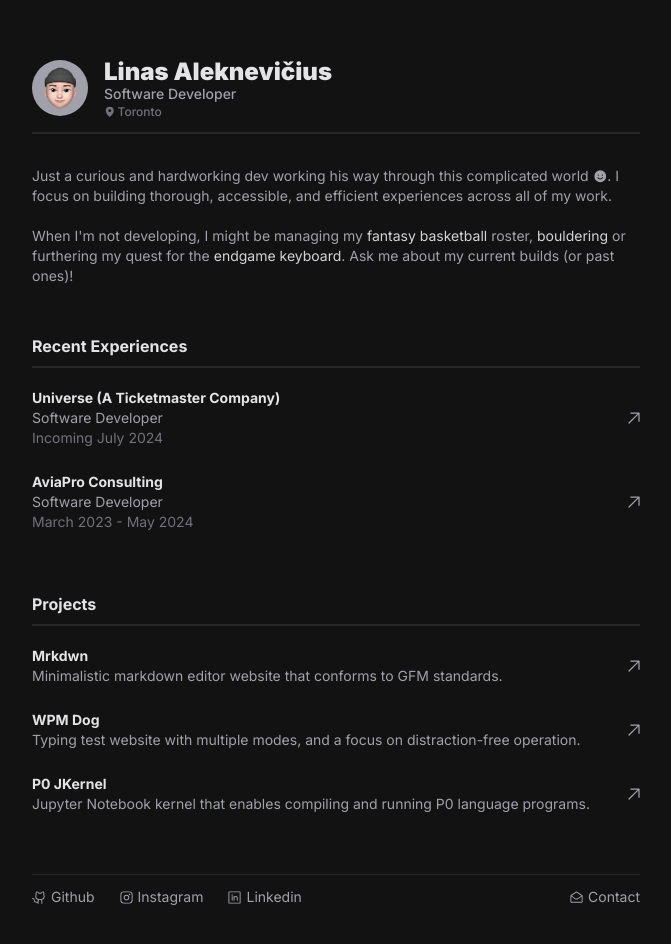
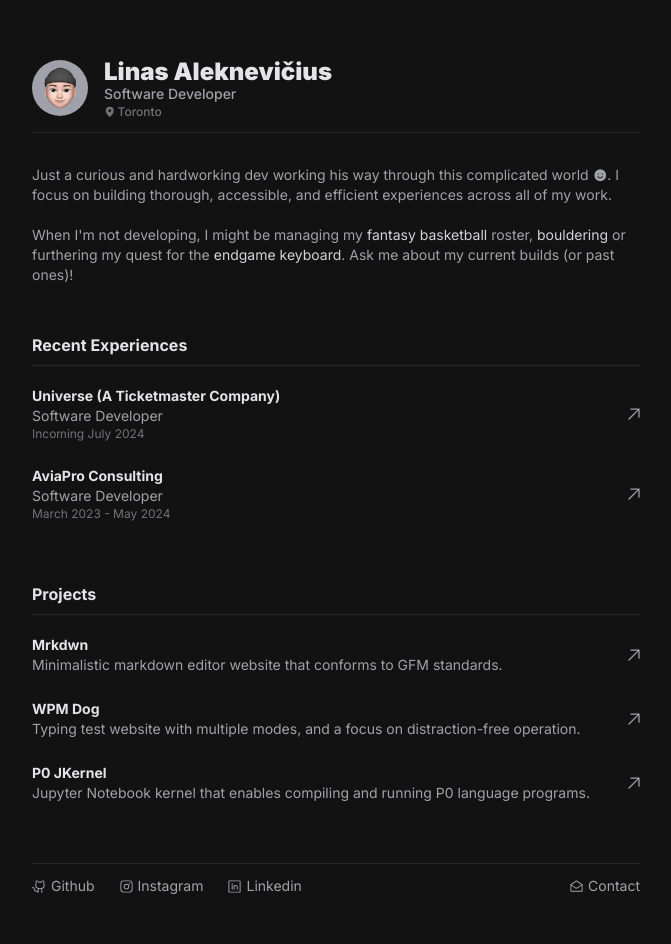
Before and after one commit to bzap/aleknev_dev_v4, a Next.js app: page / in a window 1280 px wide. Shown: the top 944 px of the page, without its empty margins (304-975 px from the left). Built offline with nearby package versions, Linux system fonts and the light colour scheme.

Commit message:
changes to border width and font spacing

```diff
--- a/src/app/components/Header.tsx
+++ b/src/app/components/Header.tsx
@@ -3,7 +3,7 @@ import { MapPin } from "@phosphor-icons/react/dist/ssr/MapPin";
 
 const Header = () => {
     return (
-        <div className="animate-slidein [--slidein-delay:0ms] opacity-0 flex w-full items-center border-b-zinc-800 border-b-[2px] pb-3">
+        <div className="animate-slidein [--slidein-delay:0ms] opacity-0 flex w-full items-center border-b-zinc-800 border-b-[1px] pb-3">
             <div className="flex flex-row items-center justify-center">
                 <div className="relative h-14 w-14 rounded-full mr-4 active:scale-95 cursor-pointer">
                     <Image
--- a/src/app/components/experience/Experience.tsx
+++ b/src/app/components/experience/Experience.tsx
@@ -4,7 +4,7 @@ import ExperienceCard from "./ExperienceCard";
 const Experience = () => {
     return (
         <div className="animate-slidein [--slidein-delay:300ms] opacity-0 w-full">
-            <div className="text-zinc-200 text-md font-bold pb-2 border-b-zinc-800 border-b-[2px] pt-4">
+            <div className="text-zinc-200 text-md font-bold pb-2 border-b-zinc-800 border-b-[1px] pt-4">
                 Recent Experiences
             </div>
             <div className="text-white pt-2 flex justify-center w-full flex-col">
--- a/src/app/components/experience/ExperienceCard.tsx
+++ b/src/app/components/experience/ExperienceCard.tsx
@@ -20,7 +20,7 @@ const ExperienceCard = ({
                     <div className="flex flex-col">
                         <div className="font-bold">{workplace}</div>
                         <div className="text-zinc-400">{title}</div>
-                        <div className="text-zinc-500">{duration}</div>
+                        <div className="text-zinc-500 text-xs">{duration}</div>
                     </div>
                     <div className="md:group-hover:rotate-45 transition pl-2">
                         <ArrowUpRight size={20} fill="#a1a1aa" />
--- a/src/app/components/projects/Projects.tsx
+++ b/src/app/components/projects/Projects.tsx
@@ -4,7 +4,7 @@ import { projects } from "@/app/resources/projectList";
 const Projects = () => {
     return (
         <div className="animate-slidein [--slidein-delay:300ms] opacity-0 w-full">
-            <div className="text-zinc-200 text-md font-bold pb-2 border-b-zinc-800 border-b-[2px] pt-4">
+            <div className="text-zinc-200 text-md font-bold pb-2 border-b-zinc-800 border-b-[1px] pt-4">
                 Projects
             </div>
             <div className="text-white pt-2 flex justify-center w-full flex-col">
```
